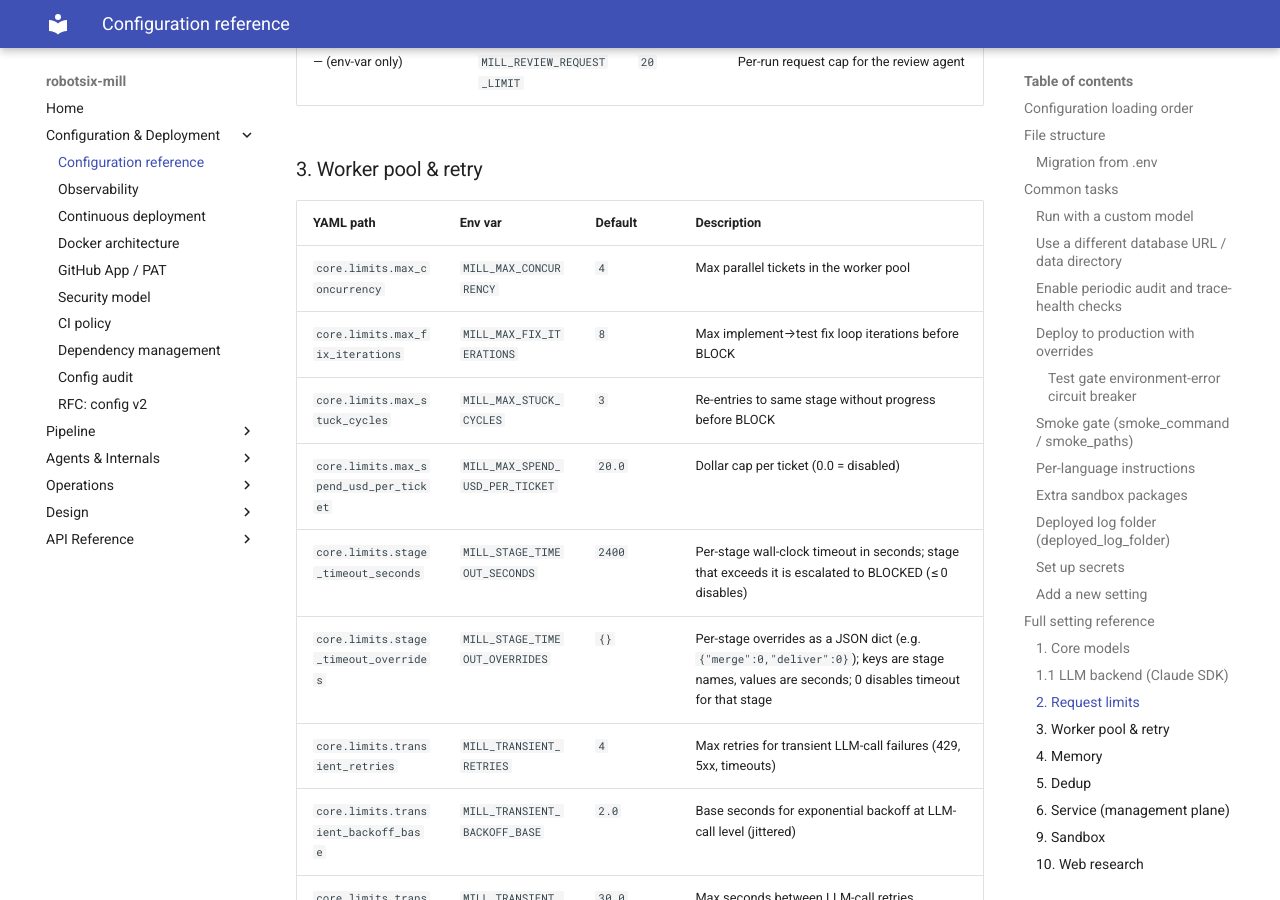
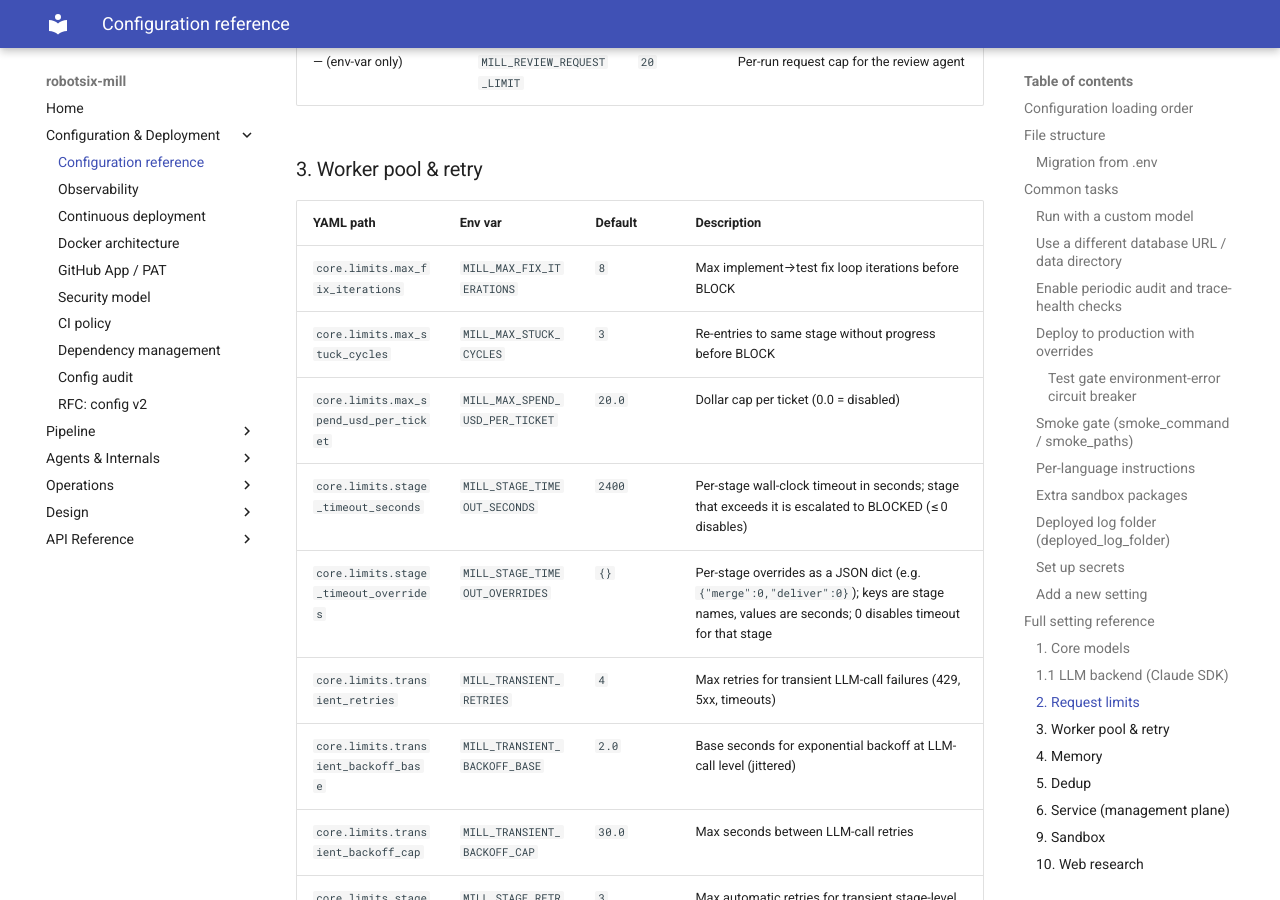
Before and after one commit to damien-robotsix/robotsix-mill, an MkDocs documentation site: the page built from docs/configuration.md, in a window 1280 px wide and 900 px high, scrolled down 10664 px. Built offline with MkDocs 1.6.1 and Material for MkDocs 9.7.7, drawn with Linux system fonts in a browser that asks for light colours.

Commit message:
mill: config drift: max_concurrency stale doc entry — field no longer exists on Settings (20260612T195247Z-config-drift-max-concurrency-stale-doc-e-64ed)

```diff
--- a/docs/configuration.md
+++ b/docs/configuration.md
@@ -416,7 +416,6 @@ robotsix-llmio Claude Agent SDK transport.
 
 | YAML path | Env var | Default | Description |
 |-----------|---------|---------|-------------|
-| `core.limits.max_concurrency` | `MILL_MAX_CONCURRENCY` | `4` | Max parallel tickets in the worker pool |
 | `core.limits.max_fix_iterations` | `MILL_MAX_FIX_ITERATIONS` | `8` | Max implement→test fix loop iterations before BLOCK |
 | `core.limits.max_stuck_cycles` | `MILL_MAX_STUCK_CYCLES` | `3` | Re-entries to same stage without progress before BLOCK |
 | `core.limits.max_spend_usd_per_ticket` | `MILL_MAX_SPEND_USD_PER_TICKET` | `20.0` | Dollar cap per ticket (0.0 = disabled) |
```
